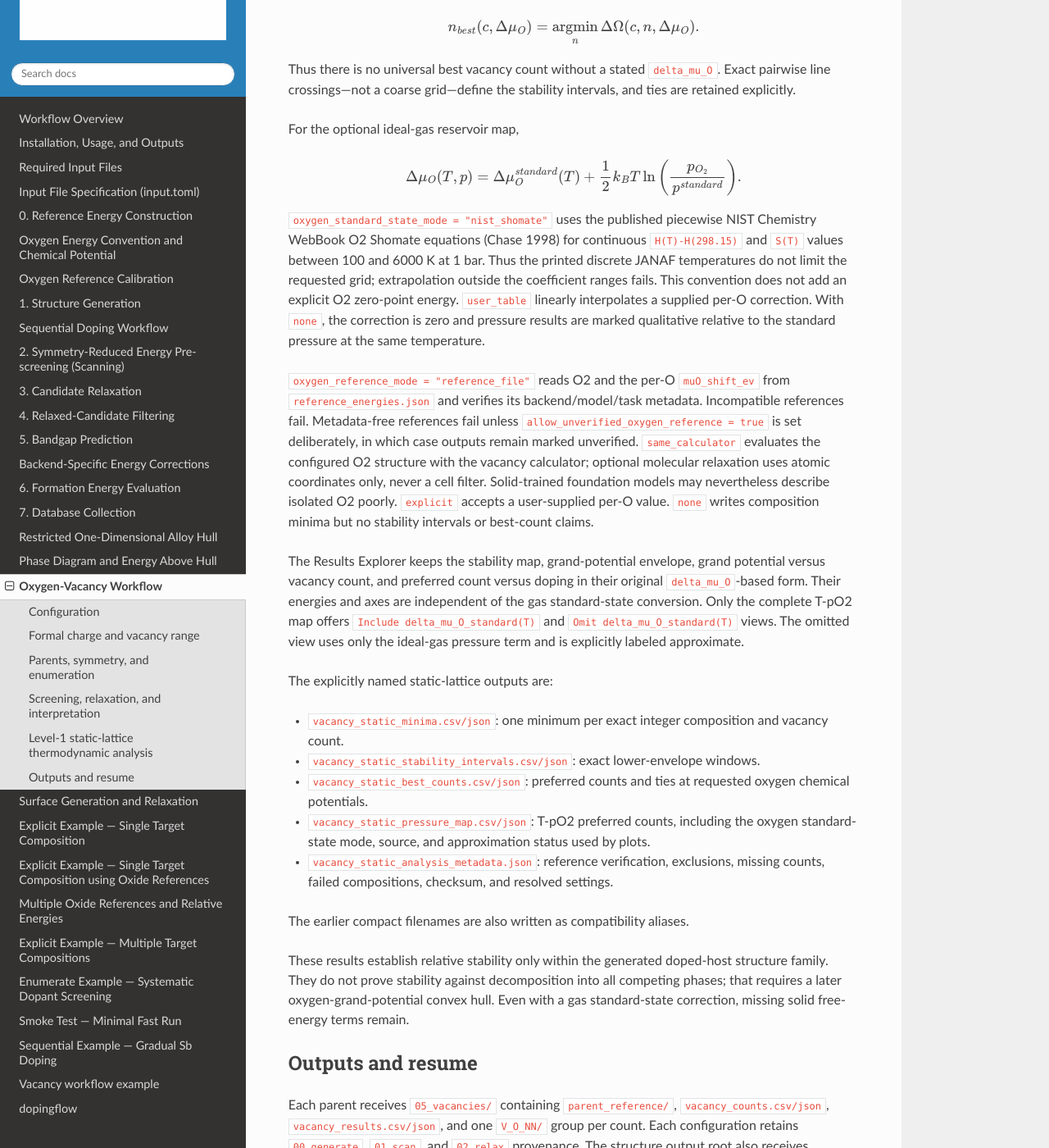
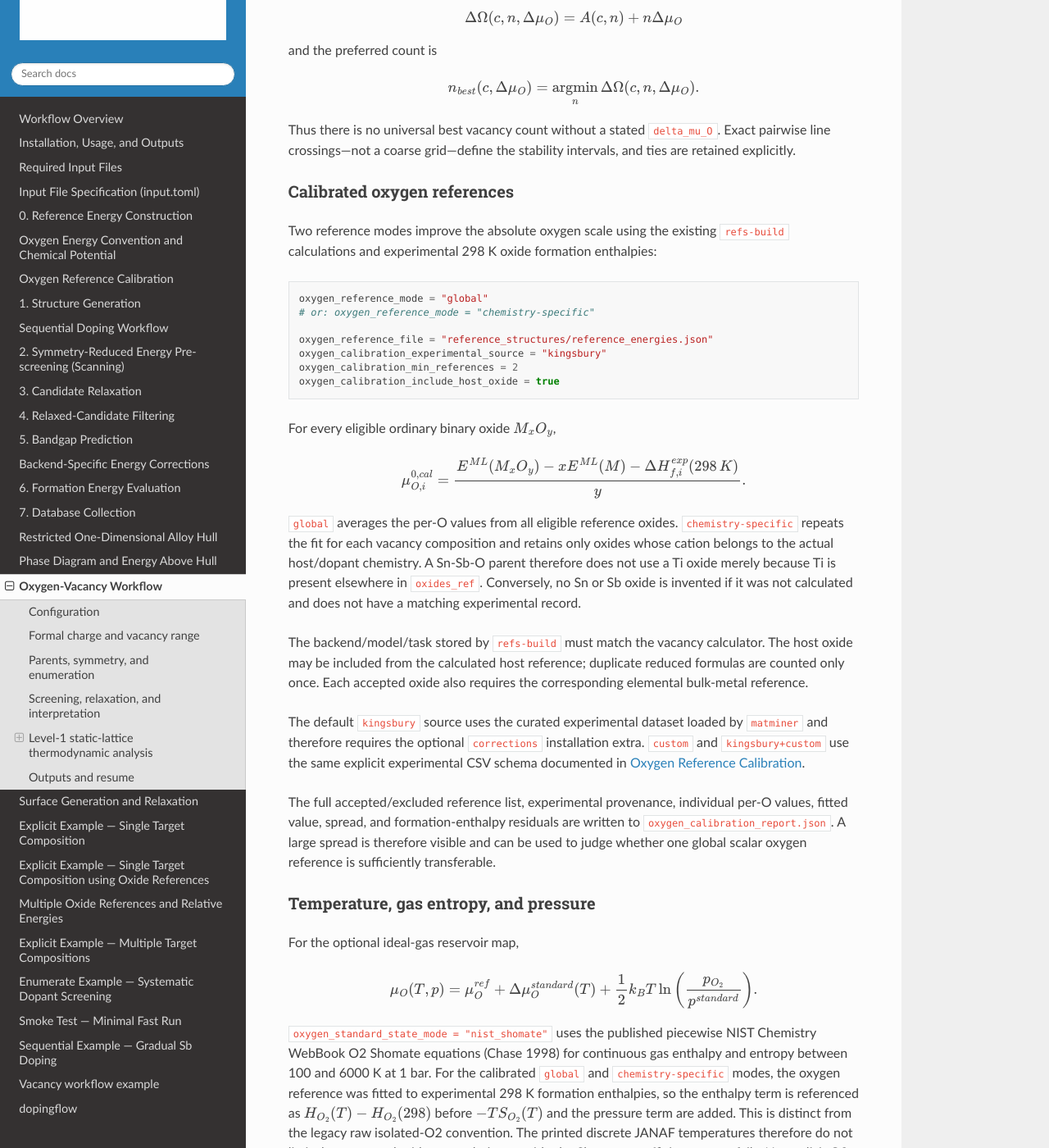
Before and after one commit to KazemZh/dopingflow, a Sphinx documentation site: the page built from docs/source/methods/vacancies.rst, in a window 1280 px wide and 1400 px high, scrolled down 3487 px. Shown: the whole window at 82% size. Built offline with Sphinx 7.4.7 and the Read the Docs theme 3.1.0, drawn with Linux system fonts in a browser that asks for light colours; some of the changed text lies outside the part shown.

Commit message:
Integrate oxygen calibration into vacancy method docs

```diff
--- a/docs/source/methods/vacancies.rst
+++ b/docs/source/methods/vacancies.rst
@@ -152,11 +152,15 @@
 structures. Parents having the same rounded directory name are never combined
 unless their integer species counts and cation-site totals are identical.
 
-**Static-lattice approximation:** solid free energies are approximated by 0 K
-relaxed ML energies. Temperature and pressure enter only through the oxygen-gas
-chemical potential. Vibrational, zero-point, configurational, thermal electronic,
-magnetic, anharmonic, thermal-expansion, and solid-pV contributions are neglected.
-This is not a complete finite-temperature phase diagram.
+The default solid treatment is static-lattice: solid free energies are
+approximated by 0 K relaxed ML energies. Solid vibrational, zero-point,
+thermal-electronic, magnetic, anharmonic, thermal-expansion, and solid-pV terms
+are not included. Configurational entropy is also omitted by default. If
+``solid_configurational_entropy = "ideal"`` is selected, an ideal occupied/
+vacant oxygen-site mixing entropy is included only in the explicitly
+T-dependent pressure map. The direct ``delta_mu_O`` stability intervals remain
+static-lattice quantities because they do not define a unique temperature. This
+is not a complete finite-temperature phase diagram.
 
 For actual composition :math:`c`, the analysis selects the lowest converged
 relaxed energy :math:`E_{min}(c,n)` across every selected parent and relaxed
@@ -182,27 +186,101 @@
 ``delta_mu_O``. Exact pairwise line crossings—not a coarse grid—define the
 stability intervals, and ties are retained explicitly.
 
+Calibrated oxygen references
+~~~~~~~~~~~~~~~~~~~~~~~~~~~~
+
+Two reference modes improve the absolute oxygen scale using the existing
+``refs-build`` calculations and experimental 298 K oxide formation enthalpies:
+
+.. code-block:: toml
+
+   oxygen_reference_mode = "global"
+   # or: oxygen_reference_mode = "chemistry-specific"
+
+   oxygen_reference_file = "reference_structures/reference_energies.json"
+   oxygen_calibration_experimental_source = "kingsbury"
+   oxygen_calibration_min_references = 2
+   oxygen_calibration_include_host_oxide = true
+
+For every eligible ordinary binary oxide :math:`M_xO_y`,
+
+.. math::
+
+   \mu_{O,i}^{0,cal} =
+   \frac{E^{ML}(M_xO_y)-xE^{ML}(M)-\Delta H_{f,i}^{exp}(298\,K)}{y}.
+
+``global`` averages the per-O values from all eligible reference oxides.
+``chemistry-specific`` repeats the fit for each vacancy composition and retains
+only oxides whose cation belongs to the actual host/dopant chemistry. A Sn-Sb-O
+parent therefore does not use a Ti oxide merely because Ti is present elsewhere
+in ``oxides_ref``. Conversely, no Sn or Sb oxide is invented if it was not
+calculated and does not have a matching experimental record.
+
+The backend/model/task stored by ``refs-build`` must match the vacancy
+calculator. The host oxide may be included from the calculated host reference;
+duplicate reduced formulas are counted only once. Each accepted oxide also
+requires the corresponding elemental bulk-metal reference.
+
+The default ``kingsbury`` source uses the curated experimental dataset loaded by
+``matminer`` and therefore requires the optional ``corrections`` installation
+extra. ``custom`` and ``kingsbury+custom`` use the same explicit experimental
+CSV schema documented in :doc:`oxygen_calibration`.
+
+The full accepted/excluded reference list, experimental provenance, individual
+per-O values, fitted value, spread, and formation-enthalpy residuals are written
+to ``oxygen_calibration_report.json``. A large spread is therefore visible and
+can be used to judge whether one global scalar oxygen reference is sufficiently
+transferable.
+
+Temperature, gas entropy, and pressure
+~~~~~~~~~~~~~~~~~~~~~~~~~~~~~~~~~~~~~~
+
 For the optional ideal-gas reservoir map,
 
 .. math::
 
-   \Delta\mu_O(T,p) = \Delta\mu_O^{standard}(T)
+   \mu_O(T,p) = \mu_O^{ref}
+   + \Delta\mu_O^{standard}(T)
    + \frac{1}{2}k_BT\ln\left(\frac{p_{O_2}}{p^{standard}}\right).
 
 ``oxygen_standard_state_mode = "nist_shomate"`` uses the published piecewise
-NIST Chemistry WebBook O2 Shomate equations (Chase 1998) for continuous
-``H(T)-H(298.15)`` and ``S(T)`` values between 100 and 6000 K at 1 bar. Thus the
-printed discrete JANAF temperatures do not limit the requested grid;
-extrapolation outside the coefficient ranges fails. This convention does not add
-an explicit O2 zero-point energy. ``user_table`` linearly interpolates a supplied
-per-O correction. With ``none``, the correction is zero and pressure results are
-marked qualitative relative to the standard pressure at the same temperature.
+NIST Chemistry WebBook O2 Shomate equations (Chase 1998) for continuous gas
+enthalpy and entropy between 100 and 6000 K at 1 bar. For the calibrated
+``global`` and ``chemistry-specific`` modes, the oxygen reference was fitted to
+experimental 298 K formation enthalpies, so the enthalpy term is referenced as
+:math:`H_{O_2}(T)-H_{O_2}(298)` before :math:`-TS_{O_2}(T)` and the pressure
+term are added. This is distinct from the legacy raw isolated-O2 convention.
+The printed discrete JANAF temperatures therefore do not limit the requested
+grid; extrapolation outside the Shomate coefficient ranges fails. No explicit
+O2 zero-point energy is added.
+
+``user_table`` linearly interpolates a supplied per-O correction. With ``none``,
+the standard-state correction is zero and pressure results are marked
+qualitative relative to the standard pressure at the same temperature.
+
+Optional ideal vacancy configurational entropy
+~~~~~~~~~~~~~~~~~~~~~~~~~~~~~~~~~~~~~~~~~~~~~~~
+
+With ``solid_configurational_entropy = "ideal"``, the T-pO2 map also includes
+
+.. math::
+
+   S_{config} = -k_BN_O\left[x_v\ln x_v+(1-x_v)\ln(1-x_v)\right],
+
+where :math:`x_v=N_v/N_O`. The pressure-map grand potential receives
+:math:`-TS_{config}`. The term is zero for the fully occupied and fully vacant
+limits. It is not added to the temperature-independent ``delta_mu_O`` interval
+or selected-point outputs.
+
+Legacy oxygen-reference modes
+~~~~~~~~~~~~~~~~~~~~~~~~~~~~~
 
 ``oxygen_reference_mode = "reference_file"`` reads O2 and the per-O
 ``muO_shift_ev`` from ``reference_energies.json`` and verifies its
 backend/model/task metadata. Incompatible references fail. Metadata-free
 references fail unless ``allow_unverified_oxygen_reference = true`` is set
 deliberately, in which case outputs remain marked unverified.
+
 ``same_calculator`` evaluates the configured O2 structure with the vacancy
 calculator; optional molecular relaxation uses atomic coordinates only, never a
 cell filter. Solid-trained foundation models may nevertheless describe isolated
@@ -224,9 +302,13 @@
 - ``vacancy_static_best_counts.csv/json``: preferred counts and ties at requested
   oxygen chemical potentials.
 - ``vacancy_static_pressure_map.csv/json``: T-pO2 preferred counts, including
-  the oxygen standard-state mode, source, and approximation status used by plots.
-- ``vacancy_static_analysis_metadata.json``: reference verification, exclusions,
-  missing counts, failed compositions, checksum, and resolved settings.
+  the oxygen standard-state mode, source, calibration and optional
+  configurational-entropy metadata used by plots.
+- ``vacancy_static_analysis_metadata.json``: reference verification,
+  calibration scope, exclusions, missing counts, failed compositions, checksum,
+  and resolved settings.
+- ``oxygen_calibration_report.json``: written by calibrated modes and containing
+  the complete experimental-reference audit trail and fit diagnostics.
 
 The earlier compact filenames are also written as compatibility aliases.
 
@@ -234,6 +316,9 @@
 structure family. They do not prove stability against decomposition into all
 competing phases; that requires a later oxygen-grand-potential convex hull. Even
 with a gas standard-state correction, missing solid free-energy terms remain.
+
+See :doc:`oxygen_calibration` for a focused description of calibration scope,
+experimental data selection, equations, and recommended settings.
 
 Outputs and resume
 ------------------
```
